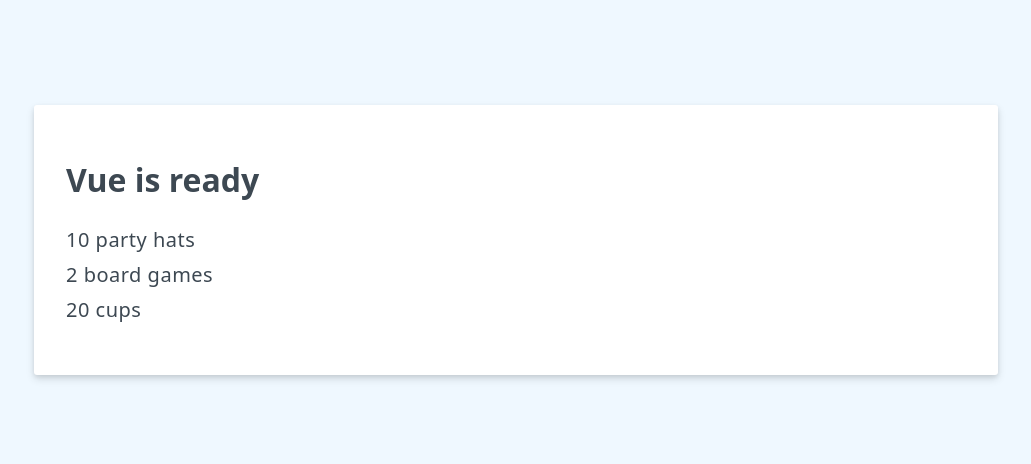
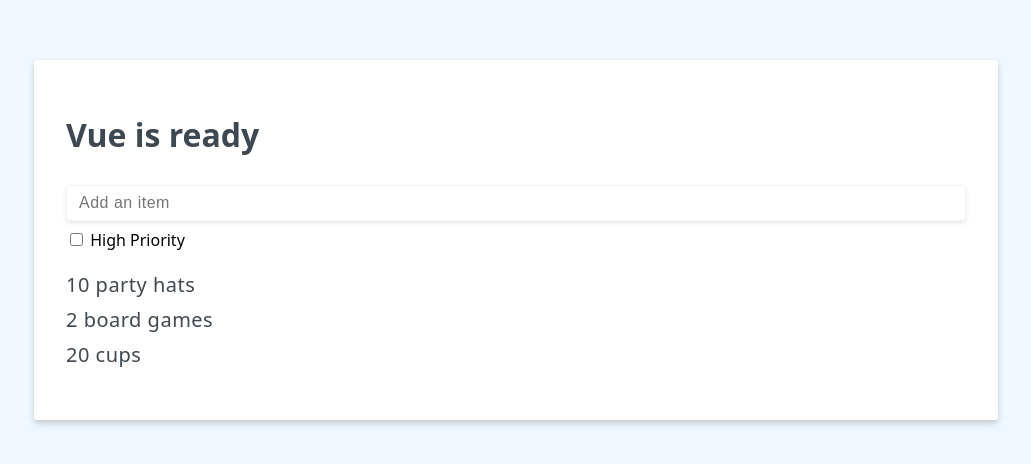
Before and after one commit to Callum9362/vue-essentials, a plain HTML site: page index.html in a window 1280 px wide. Shown: the part 160-624 px from the top of the page, without its empty margins (124-1155 px from the left). Drawn offline with nearby package versions, Linux system fonts and the light colour scheme.

Commit message:
Explored v-model binding

```diff
--- a/index.html
+++ b/index.html
@@ -9,6 +9,12 @@
 <body>
     <div id="shopping-list">
         <h1>{{ header ? header: "Shopping List App" }}</h1>
+        <input type="text" v-model="newItem" placeholder="Add an item">
+        <label>
+            <input type="checkbox" v-model="newItemHighPriority">
+           High Priority
+        </label>
+        <br>
         <ul>
              <li v-for="item in items" :key="item.id">{{ item.label }}</li>
         </ul>
@@ -19,6 +25,8 @@
             data(){
                 return{
                     header: "Vue is ready",
+                    newItem: '',
+                    newItemHighPriority: false,
                     items: [
                         {id: 1, label:'10 party hats'},
                         {id: 2, label:'2 board games'},
```
